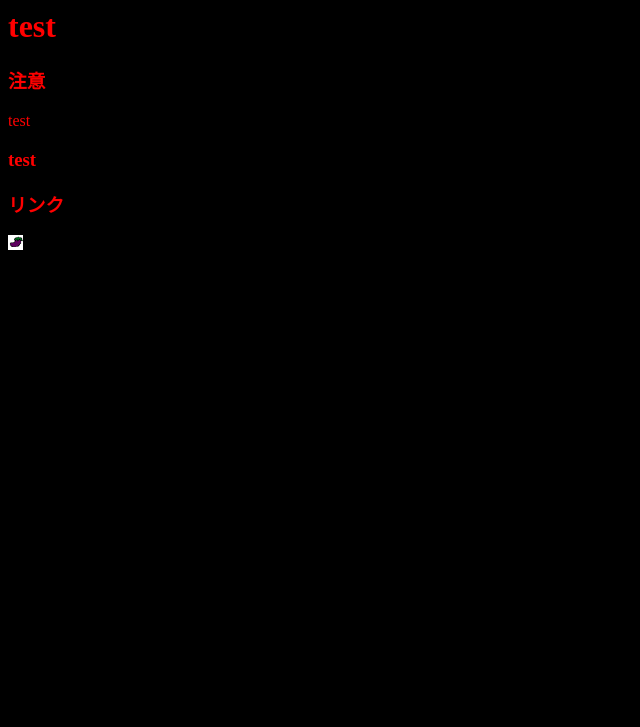
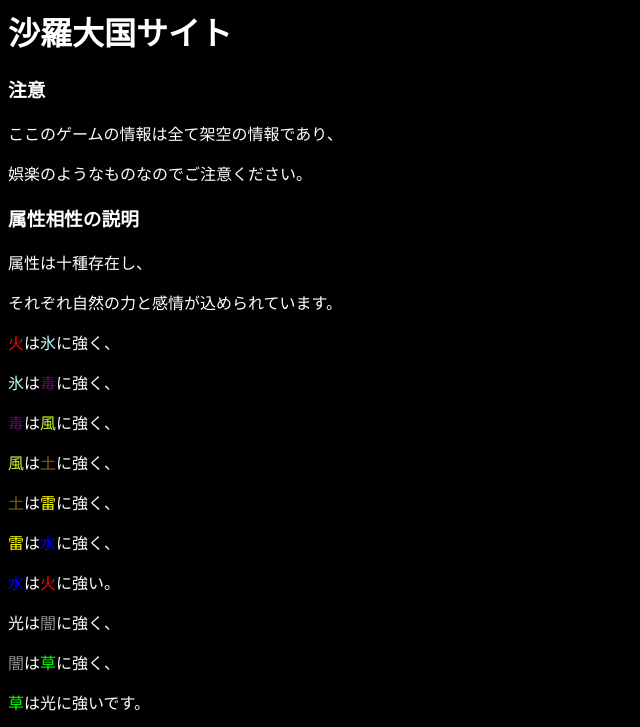
Before and after one commit to orcafood1120/yutakanarushachinokunisharataikoku, a plain HTML site: page index.html in a window 1280 px wide. Shown: the top 727 px of the page, without its empty margins (0-640 px from the left). Drawn offline with Linux system fonts and the light colour scheme.

Commit message:
Update index.html

```diff
--- a/index.html
+++ b/index.html
@@ -1,16 +1,28 @@
 <html>
-    <title>test</title>
-    <h1>test</h1>
-    <body bgcolor="000000" text="ff0000" link="0080ff" vlink="0080ff"></body>
+  <title>沙羅大国属性相性</title>
+    <h1>沙羅大国サイト</h1>
+    <body bgcolor="000000" text="ffffff" link="0080ff" vlink="0080ff"></body>
     <head>
-        <meta charset="UTF-8">
-                 <meta name="viewport" content="width=device-width">
+      <meta charset="UTF-8">
+      <meta name="viewport" content="width=device-width">
     </head>
     <h3>注意</h3>
-    <p>test</p>
-    <h3>test</h3>
-   <h3></h3>
-   <p></p>
-   <h3>リンク</h3>
-<img src="nasu2.png" alt="読み込めませんでしたわ" height="15" width="15">
+    <p>ここのゲームの情報は全て架空の情報であり、</p>
+  <p>娯楽のようなものなのでご注意ください。</p>
+    <h3>属性相性の説明</h3>
+   <p>属性は十種存在し、</p>
+  <p>それぞれ自然の力と感情が込められています。</p>
+  <p><font color="#ff0000">火</font>は<font color="#b7fffc">氷</font>に強く、</p>
+<p><font color="#b7fffc">氷</font>は<font color="#6f0070">毒</font>に強く、</p>
+<p><font color="#6f0070">毒</font>は<font color="#ccff2d">風</font>に強く、</p>
+<p><font color="#ccff2d">風</font>は<font color="#825f00">土</font>に強く、</p>
+<p><font color="#825f00">土</font>は<font color="#ffff00">雷</font>に強く、</p>
+<p><font color="#ffff00">雷</font>は<font color="#0000ff">水</font>に強く、</p>
+<p><font color="#0000ff">水</font>は<font color="#ff0000">火</font>に強い。</p>
+<p><font color="#ffffff">光</font>は<font color="#909090">闇</font>に強く、</p>
+<p><font color="#909090">闇</font>は<font color="#00ff00">草</font>に強く、</p>
+<p><font color="#00ff00">草</font>は<font color="#ffffff">光</font>に強いです。</p>
+<img src="https://raw.githubusercontent.com/orcafood1120/yutakanarushachinokunisharataikoku/main/zokusei2.png" alt="読み込めませんでしたわ" height="500" width="500">
+<h3>リンク</h3>
+<p>準備中</p>
 </html>
```
